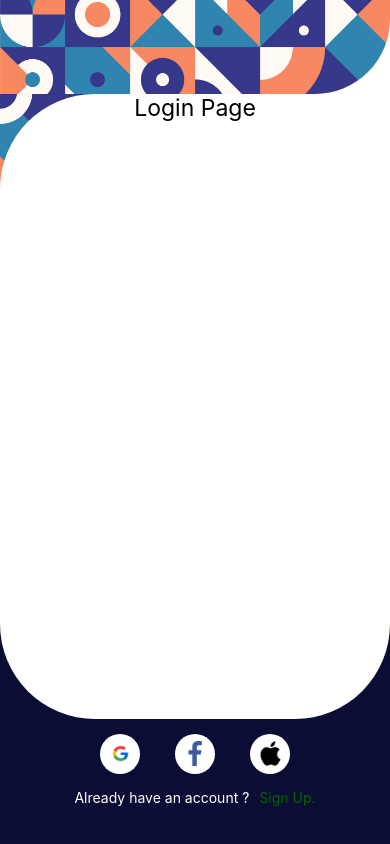
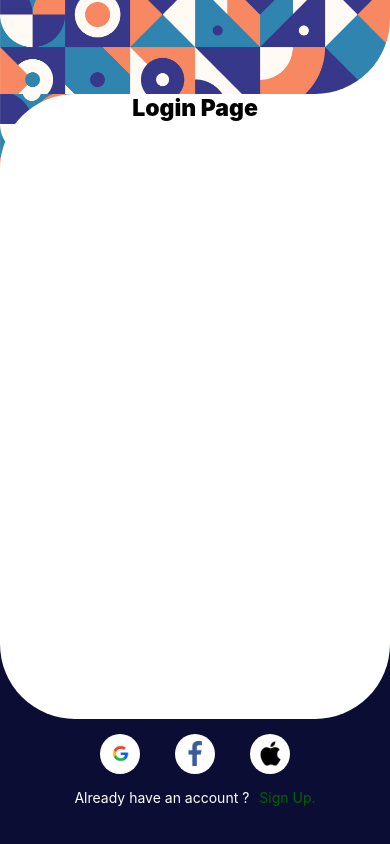
Before and after one commit to KofiIsaacBoateng/Fashionista, a React Native app: screen /Login in a window 390 px wide. Built offline with nearby package versions, Linux system fonts and the light colour scheme.

Commit message:
update: Login page ready to go

```diff
--- a/src/components/AuthContainer.jsx
+++ b/src/components/AuthContainer.jsx
@@ -2,6 +2,7 @@ import { Dimensions, Image, StyleSheet, Text, TouchableOpacity, View } from 'rea
 import React from 'react'
 import { SafeAreaView } from 'react-native-safe-area-context'
 import FooterSocialLogins from './Footer'
+import { useNavigation } from '@react-navigation/native'
 
 const {width, height} = Dimensions.get('window')
 const styles = StyleSheet.create({
@@ -21,9 +22,10 @@ const styles = StyleSheet.create({
   },
 
   underlayImage: {
-    transform: [
-      {"rotate": "180deg"}
-    ]
+    // transform: [
+    //   {"rotate": "360deg"},
+    //   // {translateY: 10}
+    // ]
   },
 
   content: {
@@ -33,9 +35,9 @@ const styles = StyleSheet.create({
   overlay: {
     backgroundColor: "#fff",
     height: "100%",
-    borderTopLeftRadius: 95,
-    borderBottomLeftRadius: 95,
-    borderBottomRightRadius: 95
+    borderTopLeftRadius: 75,
+    borderBottomLeftRadius: 75,
+    borderBottomRightRadius: 75
   },
 })
 
@@ -45,6 +47,8 @@ const AuthContainer = ({children}) => {
     require("../../assets/auth/pattern-02.jpg"),
     require("../../assets/auth/pattern-03.jpg")
   ]
+  const navigation = useNavigation()
+
   return (
       <SafeAreaView style={[{flex: 1, backgroundColor: "#fff"}]}>
           <View style={[styles.header, {flex: 0.15}]}>
@@ -67,7 +71,10 @@ const AuthContainer = ({children}) => {
           <View style={{flex: 0.2}}>
             <View style={[styles.underlay, {backgroundColor: "#0c0d34"}]} />
             <FooterSocialLogins />
-            <TouchableOpacity style={{justifyContent: "center", flexDirection: "row", gap: 10}}>
+            <TouchableOpacity
+              style={{justifyContent: "center", flexDirection: "row", gap: 10}}
+              onPress={() => navigation.navigate("Register")}
+            >
               <Text style={{color: "#fff"}}>Already have an account ?</Text>
               <Text style={{color: "darkgreen"}}>Sign Up.</Text>
             </TouchableOpacity>
--- a/src/screens/ForgotPassword.jsx
+++ b/src/screens/ForgotPassword.jsx
@@ -1,19 +1,17 @@
 import { StyleSheet, Text, View } from 'react-native'
 import React from 'react'
+import AuthContainer from '../components/AuthContainer'
 
 
 const styles = StyleSheet.create({
-    container: {
-        flex: 1,
-        backgroundColor: 'blanchedalmond'
-    }
+
 })
 
 const ForgotPassword = () => {
   return (
-    <View style={styles.container}>
-      <Text>ForgotPassword</Text>
-    </View>
+    <AuthContainer>
+      <Text style={{fontSize: 23, fontWeight: 900, textAlign: 'center'}}>ForgotPassword</Text>
+    </AuthContainer>
   )
 }
 
--- a/src/screens/Login.jsx
+++ b/src/screens/Login.jsx
@@ -1,16 +1,15 @@
-import { SafeAreaView, StyleSheet, Text, View } from 'react-native'
+import { StyleSheet, Text } from 'react-native'
 import React from 'react'
 import AuthContainer from '../components/AuthContainer'
 
+const styles = StyleSheet.create({})
 
 const Login = () => {
   return (
     <AuthContainer>
-        <Text style={{fontSize: 23, color: '#000', textAlign: 'center'}}>Login Page</Text>
+        <Text style={{fontSize: 23, fontWeight: 900, textAlign: 'center'}}>Login Page</Text>
     </AuthContainer>
   )
 }
 
 export default Login
-
-const styles = StyleSheet.create({})
--- a/src/screens/Register.jsx
+++ b/src/screens/Register.jsx
@@ -1,14 +1,15 @@
 import { StyleSheet, Text, View } from 'react-native'
 import React from 'react'
+import AuthContainer from '../components/AuthContainer'
+
+const styles = StyleSheet.create({})
 
 const Register = () => {
   return (
-    <View>
-      <Text>Register</Text>
-    </View>
+    <AuthContainer>
+      <Text style={{fontSize: 23, fontWeight: 900, textAlign: 'center'}}>Register</Text>
+    </AuthContainer>
   )
 }
 
 export default Register
-
-const styles = StyleSheet.create({})
```
Also changed, not shown: src/navigation/GeneralNav.jsx (line endings or trailing spaces).
